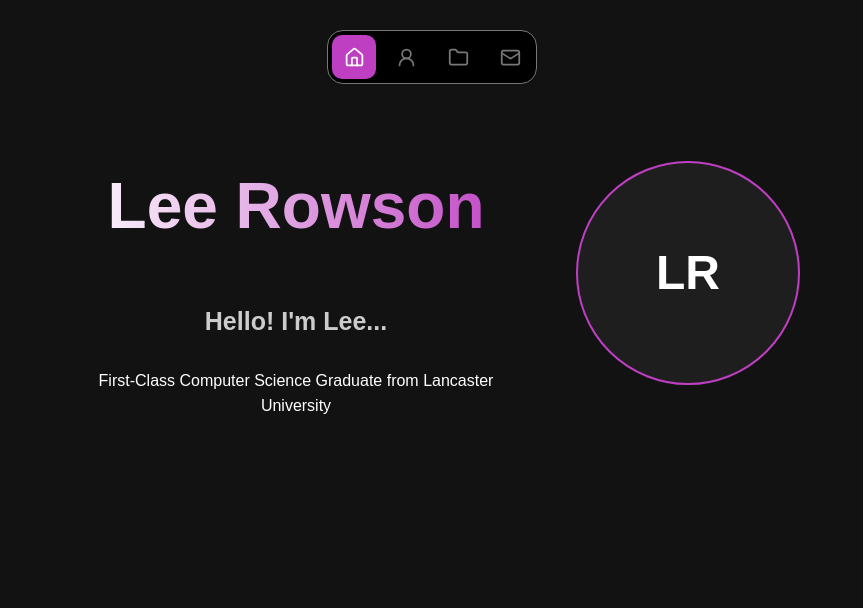
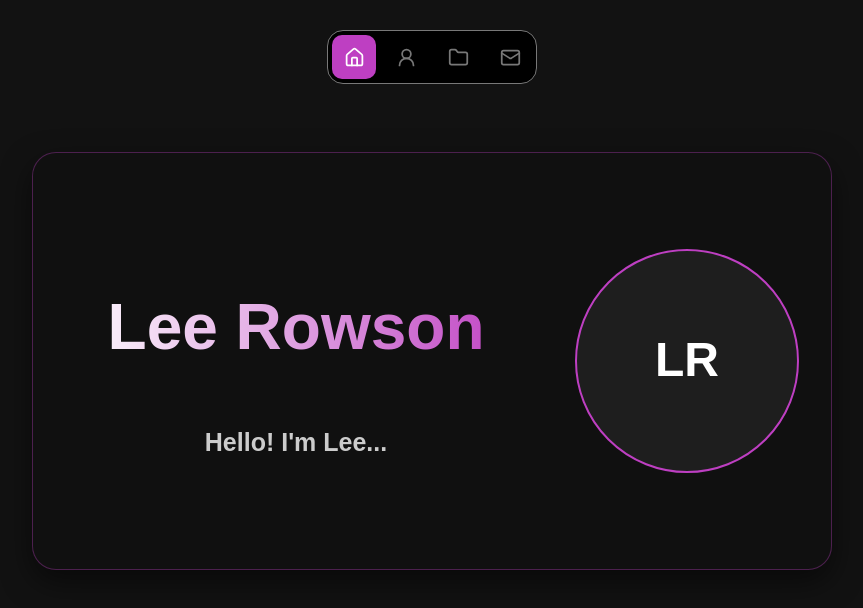
Before and after one commit to leerows/lee-portfolio, a React (Vite) app: page / in a window 1280 px wide. Shown: the top 608 px of the page, without its empty margins (208-1071 px from the left). Built offline with nearby package versions, Linux system fonts and the light colour scheme.

Commit message:
Added panel styling

```diff
--- a/src/App.css
+++ b/src/App.css
@@ -8,6 +8,25 @@
 main {
   font-family: Arial, sans-serif;
   line-height: 1.6;
+}
+
+.home-page {
+  max-width: 1000px;
+  margin: 0 auto;
+  padding-top: 120px;
+}
+
+.panel {
+  position: relative;
+  display: flex;
+  align-items: center;
+  justify-content: space-between;
+  gap: 48px;
+  padding: 52px 40px;
+  border: 1px solid rgba(190, 63, 194, 0.35);
+  border-radius: 24px;
+  background: rgba(17, 17, 17, 0.82);
+  box-shadow: 0 12px 30px rgba(0, 0, 0, 0.50);
 }
 
 .hero {
--- a/src/App.tsx
+++ b/src/App.tsx
@@ -23,18 +23,17 @@ function App() {
           </a>
       </nav>
 
-    <main id="home" className="hero">
+    <main id="home" className="home-page">
+      <div className="hero panel">
         <div className="intro">
           <h1>Lee Rowson</h1>
           <p className="bio">Hello! I'm Lee...</p>
-        <p>First-Class Computer Science Graduate from Lancaster University</p>
         </div>
 
         <div className="profile">
           LR
         </div>
-
-
+      </div>
     </main>
     </>
   )
```
Lines whose indentation alone changed are shown as unchanged.
